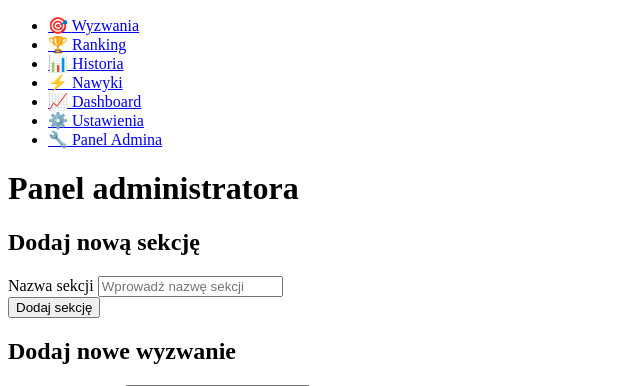
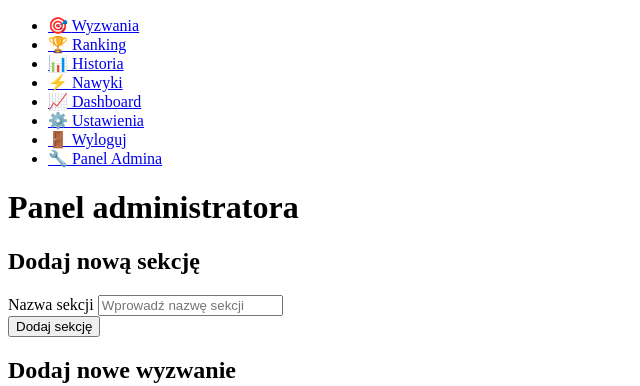
Before and after one commit to ksmierzchalska/HabitHero, a Flask app: page /admin in a window 1280 px wide. Shown: the top 386 px of the page, without its empty margins (0-640 px from the left). Run offline with Flask 3, Linux system fonts and the light colour scheme; the visitor is signed in with stand-in values (Sample User, id 1); data that the repository does not hold is empty; some libraries are stand-ins or nearby versions.

Commit message:
add logout

```diff
--- a/app.py
+++ b/app.py
@@ -744,6 +744,13 @@ def login():
             flash('Niepoprawny email', 'error')
     return render_template('login.html', form=form)
 
+@app.route('/logout')
+@login_required
+def logout():
+    logout_user()
+    flash('Zostałeś wylogowany', 'info')
+    return redirect(url_for('index'))
+
 # ENDPOINTY - PROFIL I CELE
 
 @app.route('/profile')
--- a/templates/base.html
+++ b/templates/base.html
@@ -49,13 +49,19 @@
                         </a>
                     </li>
                     <li>
-                        {% if current_user.is_admin %}
-                        <a href="{{ url_for('admin_panel') }}" class="nav-card nav-card--admin">
-                            <span class="nav-icon">🔧</span>
-                            <span class="nav-text">Panel Admina</span>
+                        <a href="{{ url_for('logout') }}" class="nav-card">
+                            <span class="nav-icon">🚪</span>
+                            <span class="nav-text">Wyloguj</span>
                         </a>
-                        {% endif %}
                     </li>
+                    {% if current_user.is_admin %}
+                        <li>
+                            <a href="{{ url_for('admin_panel') }}" class="nav-card nav-card--admin">
+                                <span class="nav-icon">🔧</span>
+                                <span class="nav-text">Panel Admina</span>
+                            </a>
+                        </li>
+                    {% endif %}
                 </ul>
             </div>
         </nav>
```
